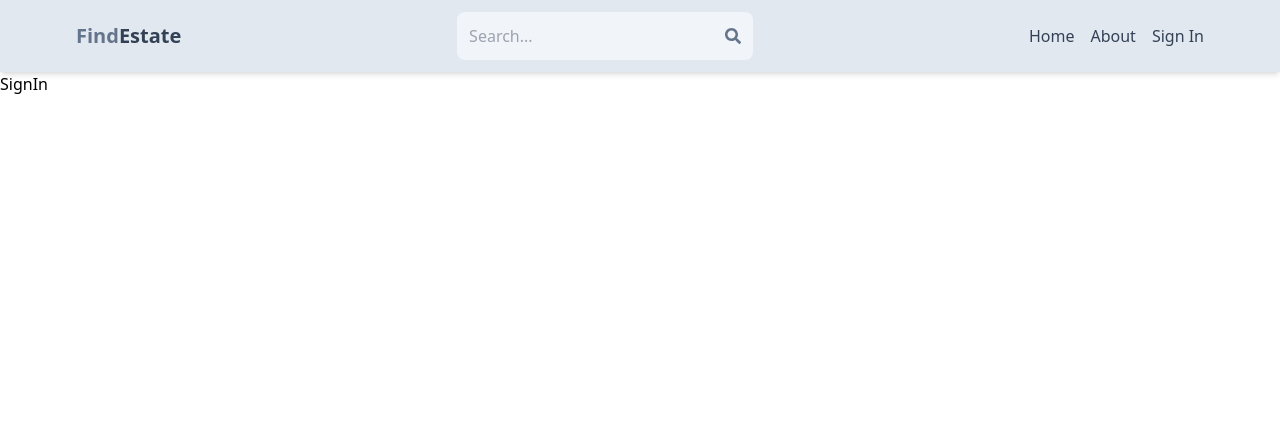
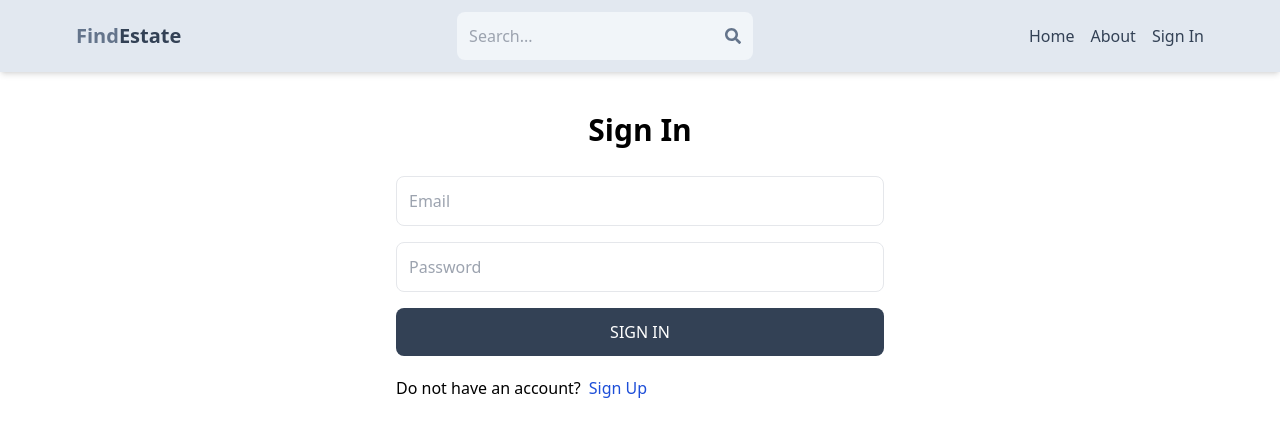
Before and after one commit to DilmiPerera98/Real-Estate, a React (Vite) app in the folder client/: page /sign-in in a window 1280 px wide. Shown: the top 436 px of the page. Built offline with nearby package versions, Linux system fonts and the light colour scheme.

Commit message:
complete sign in functionality

```diff
--- a/client/src/pages/SignIn.jsx
+++ b/client/src/pages/SignIn.jsx
@@ -1,3 +1,82 @@
+import { useState } from "react";
+import { Link, useNavigate } from "react-router-dom";
+
 export default function SignIn() {
-  return <div>SignIn</div>;
+  const [formData, setFormData] = useState({});
+
+  const [loading, setLoading] = useState(false);
+  const [error, setError] = useState(null);
+  const navigate = useNavigate();
+
+  const handleChange = (e) => {
+    setFormData({
+      ...formData,
+      [e.target.id]: e.target.value,
+    });
+  };
+
+  const handleSubmit = async (e) => {
+    e.preventDefault();
+
+    try {
+      setLoading(true);
+      const res = await fetch("/api/auth/signin", {
+        method: "POST",
+        headers: {
+          "Content-Type": "application/json",
+        },
+        body: JSON.stringify(formData),
+      });
+
+      const data = await res.json();
+      // console.log(data);
+      if (data.success === false) {
+        setLoading(false);
+        setError(data.message);
+        return;
+      }
+      setLoading(false);
+      setError(null);
+      navigate("/");
+      // console.log(data);
+    } catch (error) {
+      setLoading(false);
+      setError(error.message);
+    }
+  };
+
+  return (
+    <div className="p-3 max-w-lg mx-auto">
+      <h1 className="text-3xl text-center font-semibold my-7">Sign In</h1>
+      <form className="flex flex-col gap-4" onSubmit={handleSubmit}>
+        <input
+          type="email"
+          placeholder="Email"
+          className="border p-3 rounded-lg"
+          id="email"
+          onChange={handleChange}
+        />
+        <input
+          type="password"
+          placeholder="Password"
+          className="border p-3 rounded-lg"
+          id="password"
+          onChange={handleChange}
+        />
+        <button
+          disabled={loading}
+          className="bg-slate-700 text-white p-3 rounded-lg uppercase hover:opacity-90 disabled:opacity-70"
+        >
+          {loading ? "Loading..." : "Sign In"}
+        </button>
+      </form>
+      <div className="flex gap-2 mt-5">
+        <p>Do not have an account?</p>
+        <Link to="/sign-in">
+          <span className="text-blue-700">Sign Up</span>
+        </Link>
+      </div>
+      {error && <p className="text-red-500 mt-3">{error}</p>}
+    </div>
+  );
 }
--- a/client/src/pages/SignUp.jsx
+++ b/client/src/pages/SignUp.jsx
@@ -29,6 +29,7 @@
       });
 
       const data = await res.json();
+      console.log(data);
       if (data.success === false) {
         setLoading(false);
         setError(data.message);
@@ -46,7 +47,7 @@
 
   return (
     <div className="p-3 max-w-lg mx-auto">
-      <h1 className="text-3xl text-center font-semibold my-7">Sign Up</h1>
+      <h1 className="text-3xl text-center font-semibold my-7">Sign In</h1>
       <form className="flex flex-col gap-4" onSubmit={handleSubmit}>
         <input
           type="text"
@@ -56,7 +57,7 @@
           onChange={handleChange}
         />
         <input
-          type="emai l"
+          type="email"
           placeholder="Email"
           className="border p-3 rounded-lg"
           id="email"
@@ -79,7 +80,7 @@
       <div className="flex gap-2 mt-5">
         <p>Have an account?</p>
         <Link to="/sign-in">
-          <span className="text-blue-700">Sign in</span>
+          <span className="text-blue-700">Sign In</span>
         </Link>
       </div>
       {error && <p className="text-red-500 mt-3">{error}</p>}
```
Also changed, not shown: 1 other file (tests, documents, lock files or other folders).
